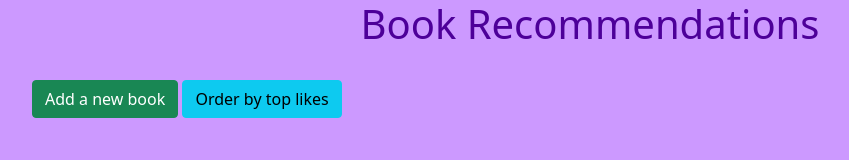
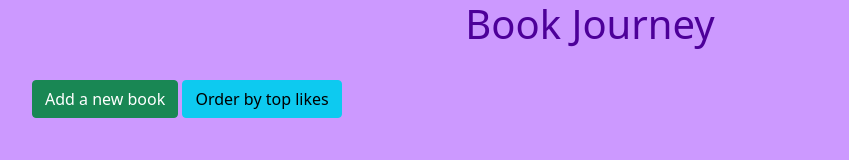
Before and after one commit to abaydar/books_client, a plain HTML site: page index.html in a window 1280 px wide. Shown: the whole page, without its empty margins (50-899 px from the left). Drawn offline with nearby package versions, Linux system fonts and the light colour scheme; no server answers.

```diff
--- a/index.html
+++ b/index.html
@@ -6,11 +6,11 @@
     <meta name="viewport" content="width=device-width, initial-scale=1.0">
     <link rel="stylesheet" href="./css/main.css">
     <link href="https://cdn.jsdelivr.net/npm/bootstrap@5.0.2/dist/css/bootstrap.min.css" rel="stylesheet" integrity="sha384-EVSTQN3/azprG1Anm3QDgpJLIm9Nao0Yz1ztcQTwFspd3yD65VohhpuuCOmLASjC" crossorigin="anonymous">
-    <title>Book Recommendations</title>
+    <title>Book Journey</title>
 </head>
 <body>
     <header>
-        <h1>Book Recommendations</h1>
+        <h1>Book Journey</h1>
     </header>
     <br>
     <div id="book-form" class="container">
```
Also changed, not shown: 1 other file.
